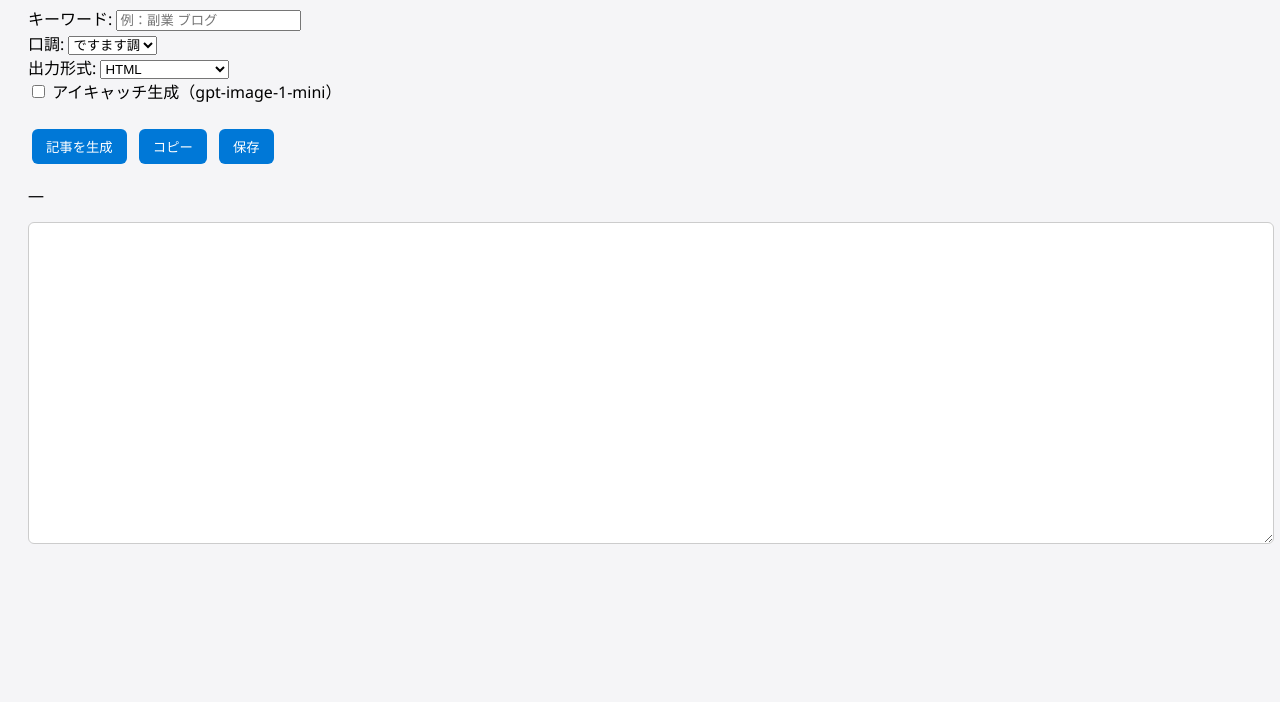
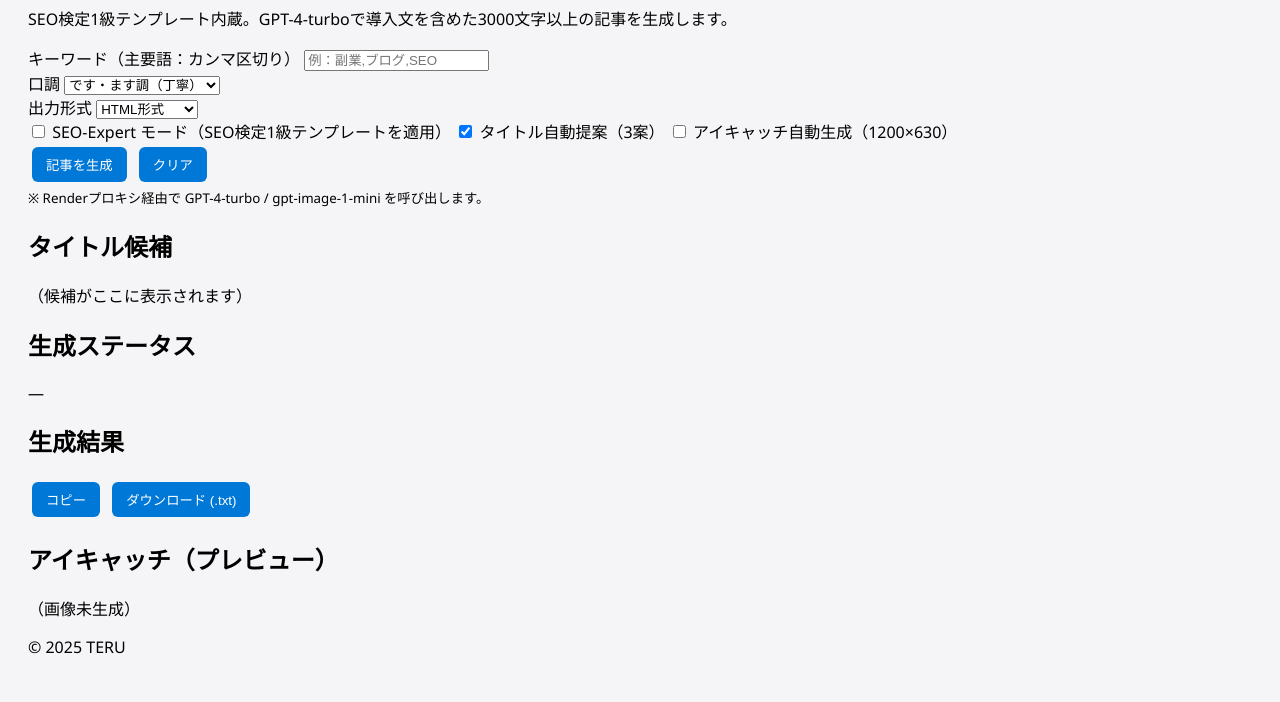
Before and after one commit to TERU-AI/teru, a plain HTML site: page index.html in a window 1280 px wide. Shown: the part 111-813 px from the top of the page. Drawn offline with Linux system fonts and the light colour scheme.

Commit message:
Update index.html

```diff
--- a/index.html
+++ b/index.html
@@ -1,36 +1,82 @@
 <!DOCTYPE html>
 <html lang="ja">
 <head>
-<meta charset="UTF-8">
-<title>TERU AI SEO+ Proxy Edition</title>
-<link rel="stylesheet" href="style.css">
+  <meta charset="utf-8" />
+  <meta name="viewport" content="width=device-width, initial-scale=1" />
+  <title>TERU AI Blog Generator（SEO-Expert）</title>
+  <link rel="stylesheet" href="style.css" />
 </head>
 <body>
-  <h1>TERU AI SEO+（Render Proxy版）</h1>
-  <label>キーワード: <input id="keywords" placeholder="例：副業 ブログ"></label><br>
-  <label>口調:
-    <select id="tone">
-      <option>ですます調</option>
-      <option>フランク</option>
-      <option>男性的</option>
-      <option>女性的</option>
-    </select>
-  </label><br>
-  <label>出力形式:
-    <select id="format">
-      <option value="html">HTML</option>
-      <option value="text">プレーンテキスト</option>
-    </select>
-  </label><br>
-  <label><input type="checkbox" id="generateImage"> アイキャッチ生成（gpt-image-1-mini）</label><br><br>
+  <div class="wrap">
+    <header class="hero">
+      <h1>TERU AI Blog Generator（SEO-Expert）</h1>
+      <p>SEO検定1級テンプレート内蔵。GPT-4-turboで導入文を含めた3000文字以上の記事を生成します。</p>
+    </header>
 
-  <button onclick="generateArticle()">記事を生成</button>
-  <button onclick="copyToClipboard(document.getElementById('result').textContent)">コピー</button>
-  <button onclick="downloadText('article.txt', document.getElementById('result').textContent)">保存</button>
+    <main>
+      <section class="controls">
+        <label>キーワード（主要語：カンマ区切り）</label>
+        <input id="keywords" type="text" placeholder="例：副業,ブログ,SEO" />
 
-  <p id="status">—</p>
-  <textarea id="result" rows="20" cols="80"></textarea>
-  <br>
-  <img id="eyecatch" style="display:none;max-width:600px;">
+        <div class="row">
+          <div>
+            <label>口調</label>
+            <select id="tone">
+              <option value="です・ます調">です・ます調（丁寧）</option>
+              <option value="フレンドリー">フレンドリー</option>
+              <option value="男性的">男性的</option>
+              <option value="女性的">女性的</option>
+            </select>
+          </div>
+
+          <div>
+            <label>出力形式</label>
+            <select id="format">
+              <option value="html">HTML形式</option>
+              <option value="text">テキスト形式</option>
+            </select>
+          </div>
+        </div>
+
+        <label><input id="seoExpert" type="checkbox" /> SEO-Expert モード（SEO検定1級テンプレートを適用）</label>
+        <label><input id="titleSuggest" type="checkbox" checked /> タイトル自動提案（3案）</label>
+        <label><input id="generateImage" type="checkbox" /> アイキャッチ自動生成（1200×630）</label>
+
+        <div class="actions">
+          <button id="generate">記事を生成</button>
+          <button id="clear">クリア</button>
+        </div>
+
+        <small class="note">※ Renderプロキシ経由で GPT-4-turbo / gpt-image-1-mini を呼び出します。</small>
+      </section>
+
+      <section class="output">
+        <h2>タイトル候補</h2>
+        <div id="titleSuggestions" class="titles">（候補がここに表示されます）</div>
+
+        <h2>生成ステータス</h2>
+        <div id="status" class="status">—</div>
+
+        <h2>生成結果</h2>
+        <pre id="result" class="result" aria-live="polite"></pre>
+
+        <div class="output-actions">
+          <button id="copy">コピー</button>
+          <button id="download">ダウンロード (.txt)</button>
+        </div>
+
+        <h2>アイキャッチ（プレビュー）</h2>
+        <img id="eyecatchPreview" style="max-width:100%;display:none;border-radius:8px;border:1px solid #ddd" alt="eyecatch" />
+        <div id="imageStatus" class="status">（画像未生成）</div>
+        <a id="downloadImage" href="#" download="eyecatch.jpg" style="display:none">画像をダウンロード</a>
+      </section>
+    </main>
+
+    <footer>
+      <p>© 2025 TERU</p>
+    </footer>
+  </div>
+
+  <script src="script.js"></script>
 </body>
 </html>
```
